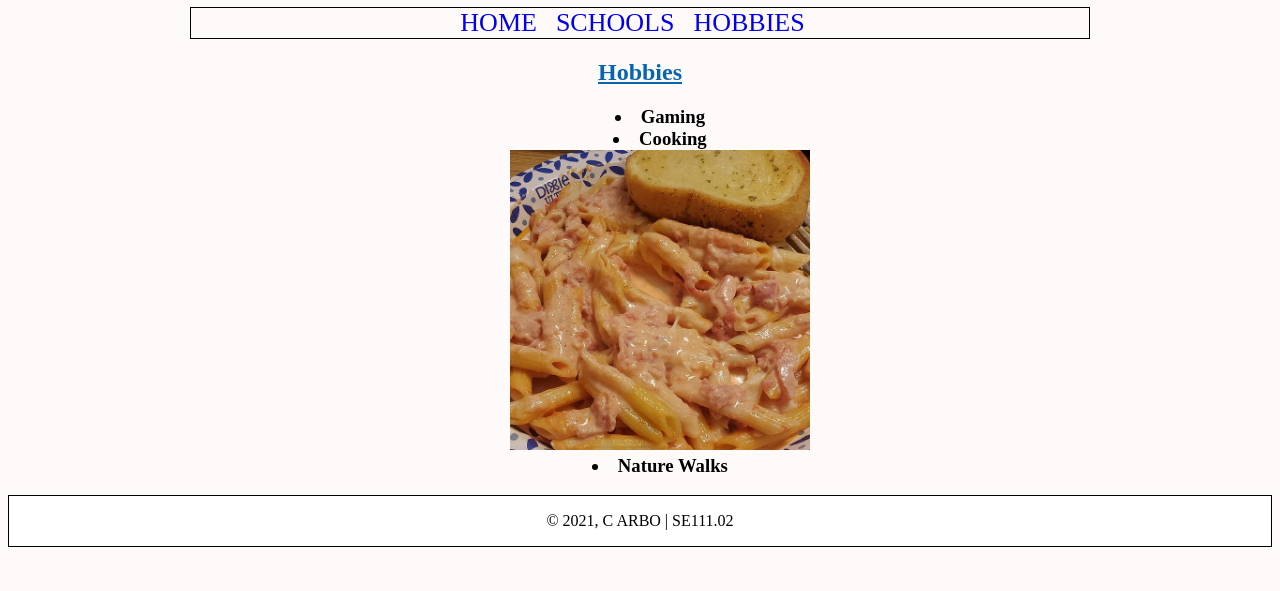
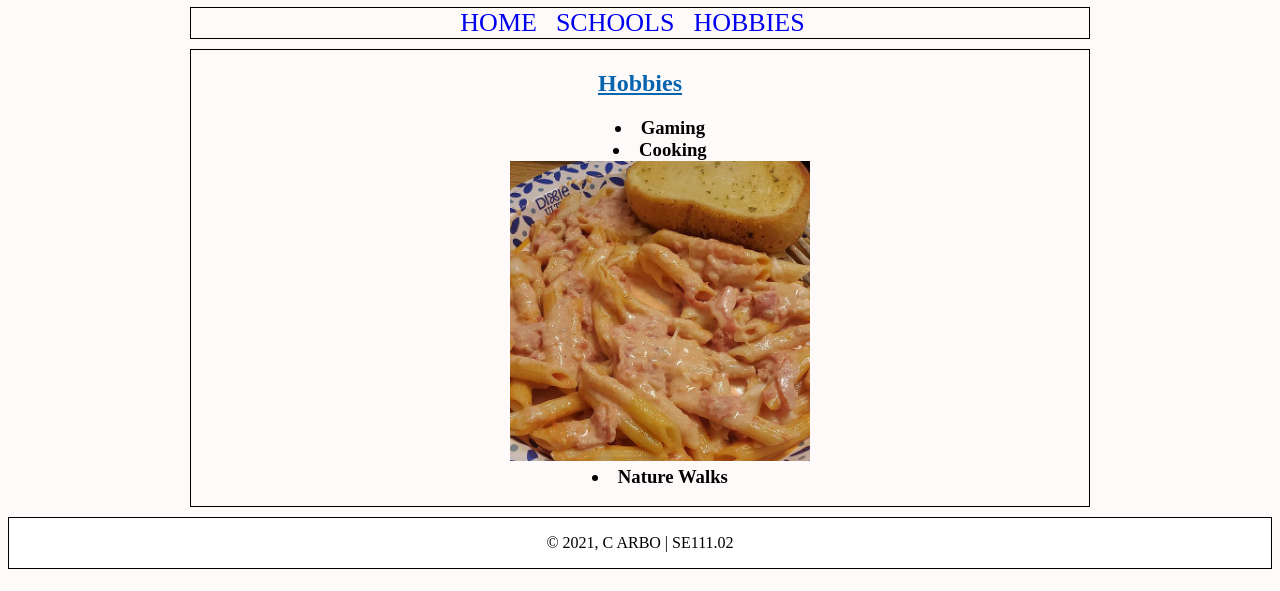
Before and after one commit to cmarbo/SE111_gitRepo, a plain HTML site: page w3_bio/hobbies.html in a window 1280 px wide. Shown: the part 93-684 px from the top of the page. Drawn offline with Linux system fonts and the light colour scheme.

Commit message:
Updated Hobbies Page

```diff
--- a/w3_bio/hobbies.html
+++ b/w3_bio/hobbies.html
@@ -88,7 +88,7 @@
         </div><!--/ #nav-->
 
         <!--main page content-->
-        <div id="hobbies">
+        <div id="hobbies" class="border">
 
             <h2 style="text-align: center; color: rgb(7, 100, 175)";><u>Hobbies</u></h2>
 
```
